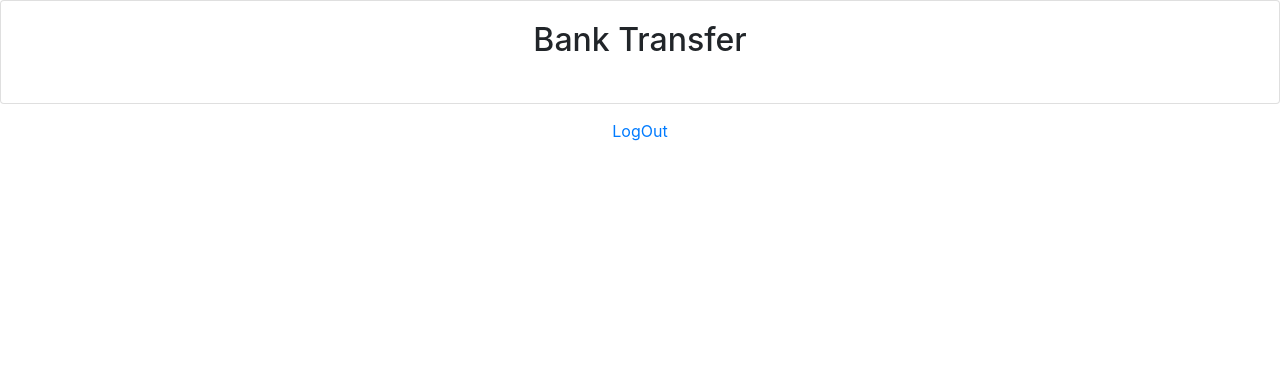
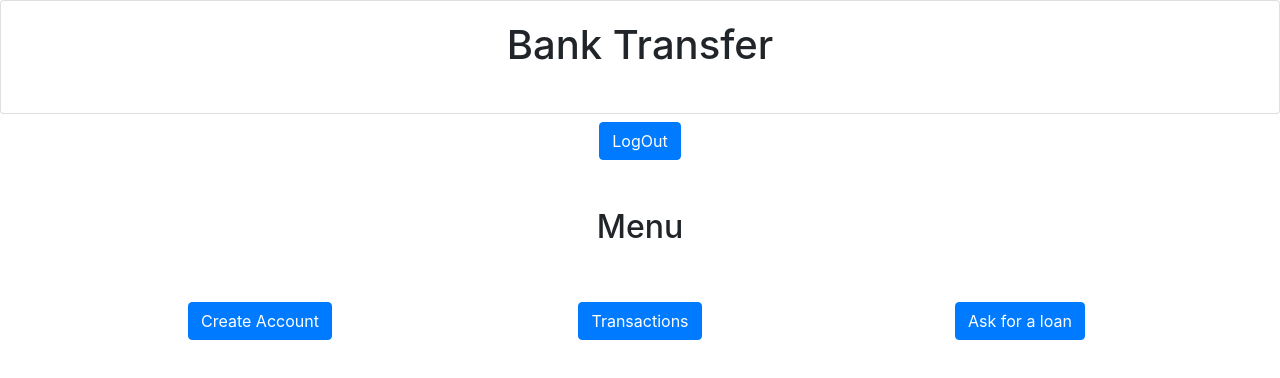
Before and after one commit to Roo-Git/bank-transfer-react, a React (Create React App) app: page / in a window 1280 px wide. Shown: the top 378 px of the page. Built offline with nearby package versions, Linux system fonts and the light colour scheme; no server answers; sample sign-in values are in the browser's storage.

Commit message:
Added simple menu

```diff
--- a/src/containers/Home/Home.jsx
+++ b/src/containers/Home/Home.jsx
@@ -1,5 +1,5 @@
 import React, { useState } from 'react'
-import { Card, Button, Alert } from "react-bootstrap"
+import { Card, Button, Alert, Container, Row, Col } from "react-bootstrap"
 import { useHistory } from 'react-router-dom'
 import { useAuth } from '../../contexts/AuthContext'
 
@@ -24,14 +24,24 @@ export default function Home() {
     <>
     <Card>
       <Card.Body>
-        <h2 className="text-center mb-4">Bank Transfer</h2>
+        <h1 className="text-center mb-4">Bank Transfer</h1>
         {error && <Alert variant="danger">{error}</Alert>}
       </Card.Body>
     </Card>
     <div className="w-100 text-center mt-2">
-      <Button variant="link" onClick={handleLogout}>
+      <Button className="w-10" onClick={handleLogout}>
         LogOut
       </Button>
+      <Container fluid="md mt-5">
+        <Row>
+          <Col><h2>Menu</h2></Col>
+        </Row>
+        <Row className="md mt-5">
+          <Col><Button className="w-10">Create Account</Button></Col>
+          <Col><Button className="w-10">Transactions</Button></Col>
+          <Col><Button className="w-10">Ask for a loan</Button></Col>
+        </Row>
+    </Container>
     </div>
   </>
   )
```
